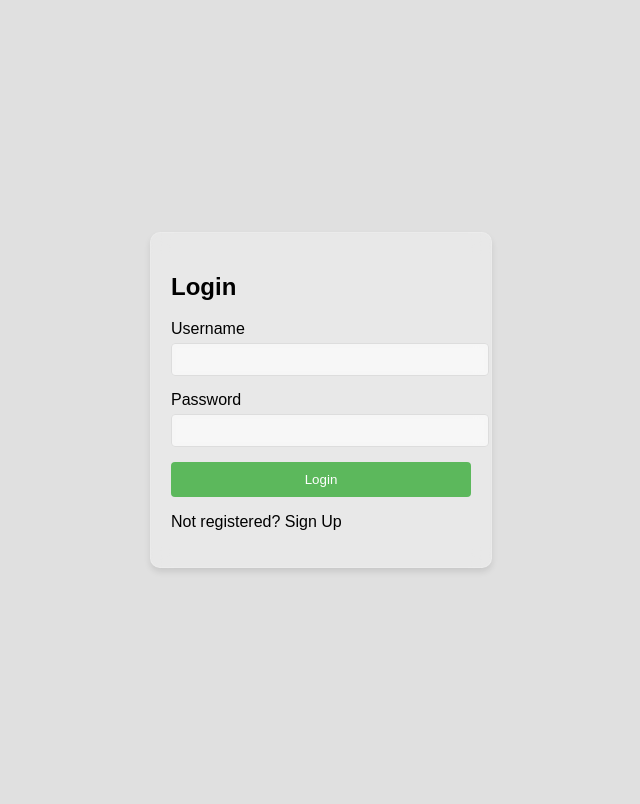
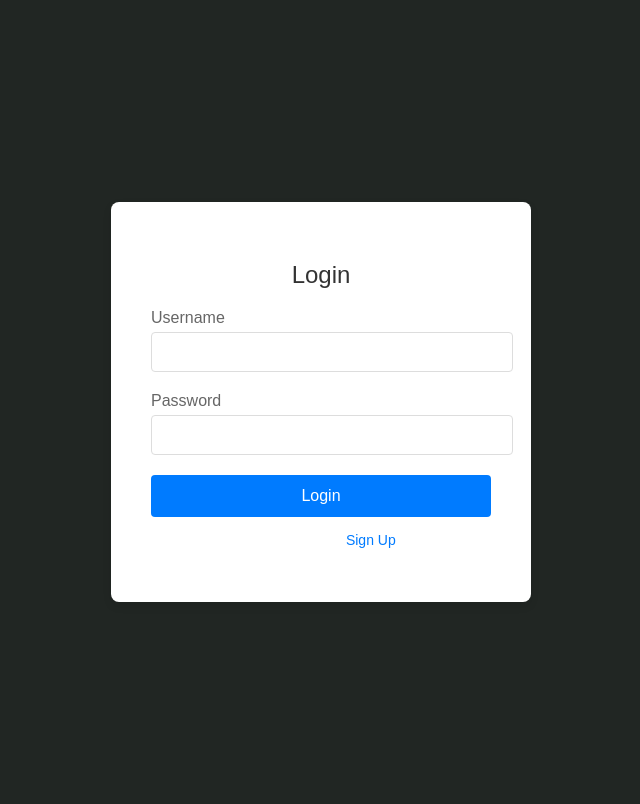
Before and after one commit to sethlenhof/DatabaseProject, a PHP site: page /html/login.html in a window 1280 px wide. Shown: the whole page, without its empty margins (319-959 px from the left). Before the commit the page ends 572 px from the top, so only its background shows below. Run offline with PHP 8.4, Linux system fonts and the light colour scheme.

Commit message:
Update login.css

```diff
--- a/css/login.css
+++ b/css/login.css
@@ -1,56 +1,89 @@
+:root{
+    --mainfont: 'Century Gothic', sans-serif;
+    --background: #212623;
+}
+
+html {
+    scroll-behavior: smooth;
+  }
 body {
-    font-family: Arial, sans-serif;
+    font-family: 'Helvetica Neue', Helvetica, Arial, sans-serif;
     display: flex;
     justify-content: center;
     align-items: center;
     height: 100vh;
     margin: 0;
-    background-color: #e0e0e0; /* Changed to a grey background */
+    padding: 2px;
+    background: var(--background);
+    color: white;
+    font-family: var(--mainfont);
+    overflow-y: scroll;
 }
 
 .login-container {
-    width: 300px;
-    padding: 20px;
-    border: 1px solid rgba(255, 255, 255, 0.18); /* Light white border */
-    background-color: rgba(255, 255, 255, 0.25);
-    box-shadow: 0 4px 6px rgba(0, 0, 0, 0.1);
-    backdrop-filter: blur(10px); /* This creates the glass-morphism effect */
-    border-radius: 10px; /* Added rounded corners */
+    width: 340px;
+    padding: 40px;
+    background-color: #fff;
+    box-shadow: 0 4px 8px rgba(0, 0, 0, 0.1);
+    border-radius: 8px;
 }
 
-.login-form h2 {
-    margin: 0 0 20px 0;
+.form h2 {
+    margin-bottom: 20px;
+    font-size: 24px;
+    font-weight: 500;
     text-align: center;
+    color: #333;
 }
 
 .input-group {
-    margin-bottom: 15px;
+    margin-bottom: 20px;
 }
 
 .input-group label {
     display: block;
     margin-bottom: 5px;
+    font-size: 16px;
+    color: #666;
 }
 
 .input-group input {
     width: 100%;
-    padding: 8px;
+    padding: 10px;
     border: 1px solid #ddd;
     border-radius: 4px;
-    background-color: rgba(255, 255, 255, 0.5); /* Slightly transparent background */
-    backdrop-filter: blur(2px); /* Soften the input field backgrounds */
+    font-size: 16px;
+    color: #333;
 }
 
 button {
     width: 100%;
-    padding: 10px;
+    padding: 12px;
     border: none;
-    background-color: #5cb85c;
+    background-color: #007bff;
     color: white;
+    font-size: 16px;
     border-radius: 4px;
     cursor: pointer;
+    transition: background-color 0.2s;
 }
 
 button:hover {
-    background-color: #4cae4c;
+    background-color: #0056b3;
 }
+
+.switch {
+    margin-top: 15px;
+    text-align: center;
+    font-size: 14px;
+}
+
+.switch span {
+    color: #007bff;
+    cursor: pointer;
+    transition: color 0.2s;
+}
+
+.switch span:hover {
+    color: #0056b3;
+}
```
